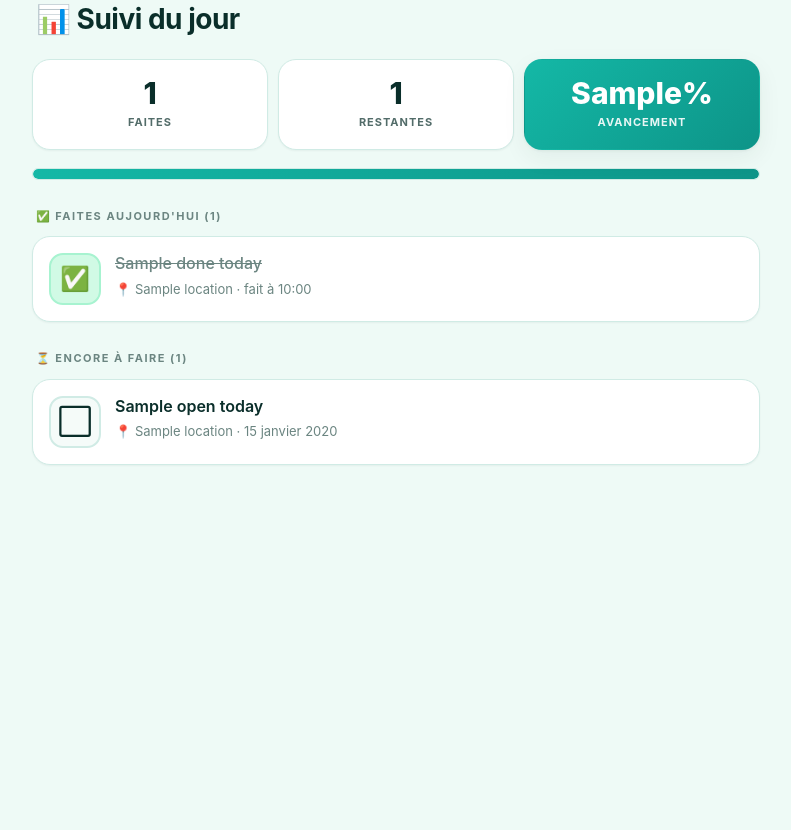
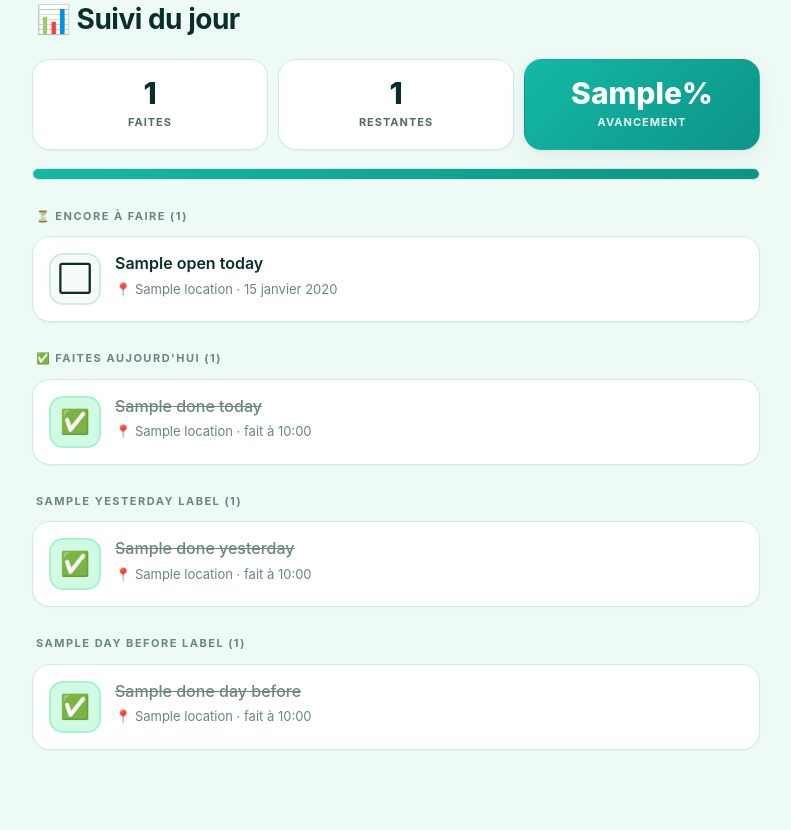
Before and after one commit to mahdibengrine-hub/aola-tasks, a Flask app: template templates/follow.html in a window 1280 px wide. Shown: the part 135-965 px from the top of the page, without its empty margins (244-1035 px from the left). Before the commit the page ends 600 px from the top, so only its background shows below. Run offline with Flask 3, Linux system fonts and the light colour scheme; the template is opened without the code that fills it: most values are stand-ins (such as "Sample title", 1, 10 or a date in 2020).

Commit message:
Vider retards/journee deplace dans Suivi + historique limite a 2j + purge auto

```diff
--- a/app.py
+++ b/app.py
@@ -139,9 +139,21 @@ def require_token(token, env_key):
         abort(404)
 
 
+def purge_old_history():
+    """Supprime les taches faites il y a plus de 2 jours pour alleger la DB.
+    Hier et avant-hier sont conserves (utilises dans Suivi)."""
+    db = get_db()
+    cutoff = (date.today() - timedelta(days=2)).isoformat()
+    db.execute(
+        "DELETE FROM task WHERE done_at IS NOT NULL AND date(done_at) < ?",
+        (cutoff,))
+    db.commit()
+
+
 def generate_today_recurring():
     """Crée les tâches du jour à partir des récurrentes actives,
     sauf si elles sont marquées 'skip' pour ce jour."""
+    purge_old_history()
     db = get_db()
     td = today_iso()
     weekday = str(date.today().isoweekday())
@@ -493,29 +505,51 @@ def admin_calendar(token):
 def admin_follow(token):
     require_token(token, 'ADMIN_TOKEN')
     db = get_db()
-    td = today_iso()
-    open_today = db.execute(
+    today = date.today()
+    td = today.isoformat()
+    yesterday  = today - timedelta(days=1)
+    day_before = today - timedelta(days=2)
+
+    has_overdue = bool(db.execute(
+        'SELECT 1 FROM task WHERE done_at IS NULL AND due_date<? LIMIT 1',
+        (td,)).fetchone())
+
+    open_today_rows = db.execute(
         'SELECT * FROM task WHERE done_at IS NULL AND (due_date<=? OR due_date IS NULL) '
         'ORDER BY priority DESC, due_date ASC, id ASC', (td,)).fetchall()
     open_view = []
-    for t in open_today:
+    for t in open_today_rows:
         d = dict(t)
         d['is_waiting']  = bool(t['due_date'] and t['due_date'] < td)
         d['is_priority'] = bool(t['priority'])
         open_view.append(d)
+
     done_today = db.execute(
         "SELECT * FROM task WHERE date(done_at)=? ORDER BY done_at ASC",
         (td,)).fetchall()
-    total = len(open_today) + len(done_today)
+    done_yesterday = db.execute(
+        "SELECT * FROM task WHERE date(done_at)=? ORDER BY done_at ASC",
+        (yesterday.isoformat(),)).fetchall()
+    done_day_before = db.execute(
+        "SELECT * FROM task WHERE date(done_at)=? ORDER BY done_at ASC",
+        (day_before.isoformat(),)).fetchall()
+
+    total = len(open_today_rows) + len(done_today)
     pct_done = round(100 * len(done_today) / total) if total else 0
     return render_template('follow.html',
                            open_today=open_view,
                            done_today=done_today,
+                           done_yesterday=done_yesterday,
+                           done_day_before=done_day_before,
+                           yesterday_label=fr_long(yesterday).capitalize(),
+                           day_before_label=fr_long(day_before).capitalize(),
                            total=total,
                            pct_done=pct_done,
+                           has_overdue=has_overdue,
+                           has_today=bool(open_today_rows),
                            token=token,
                            today=td,
-                           today_label=fr_long(date.today()))
+                           today_label=fr_long(today).capitalize())
 
 
 # ── Landing ───────────────────────────────────────────────────────────────
--- a/templates/follow.html
+++ b/templates/follow.html
@@ -27,23 +27,23 @@
   <div class="progress-bar" style="width:{{ pct_done }}%"></div>
 </div>
 
-<h2 class="section-title">✅ Faites aujourd'hui ({{ done_today|length }})</h2>
-{% if done_today %}
-<ul class="tasks done">
-  {% for t in done_today %}
-  <li class="task">
-    <div class="check checked" aria-hidden="true">✅</div>
-    <div class="task-body">
-      <div class="task-title strike">{{ t.title }}</div>
-      <div class="task-meta">
-        {% if t.location %}📍 {{ t.location }} · {% endif %}fait à {{ t.done_at[11:16] }}
-      </div>
-    </div>
-  </li>
-  {% endfor %}
-</ul>
-{% else %}
-<div class="empty soft">Liste vide.</div>
+{% if has_overdue or has_today %}
+<div class="row" style="gap:8px;margin-bottom:20px">
+  {% if has_overdue %}
+  <form method="POST" action="{{ url_for('admin_clear_overdue', token=token) }}"
+        onsubmit="return confirm('Supprimer toutes les tâches en retard ?');"
+        style="flex:1">
+    <button type="submit" class="btn-clear" style="width:100%">🗑 Vider les retards</button>
+  </form>
+  {% endif %}
+  {% if has_today %}
+  <form method="POST" action="{{ url_for('admin_clear_today', token=token) }}"
+        onsubmit="return confirm('Supprimer TOUTES les tâches du jour (récurrentes incluses) ?');"
+        style="flex:1">
+    <button type="submit" class="btn-clear" style="width:100%">🗑 Vider la journée</button>
+  </form>
+  {% endif %}
+</div>
 {% endif %}
 
 <h2 class="section-title">⏳ Encore à faire ({{ open_today|length }})</h2>
@@ -67,6 +67,59 @@
   {% endfor %}
 </ul>
 {% else %}
-<div class="empty">Liste vide.</div>
+<div class="empty">🎉 Toutes les tâches du jour sont faites.</div>
+{% endif %}
+
+<h2 class="section-title">✅ Faites aujourd'hui ({{ done_today|length }})</h2>
+{% if done_today %}
+<ul class="tasks done">
+  {% for t in done_today %}
+  <li class="task">
+    <div class="check checked" aria-hidden="true">✅</div>
+    <div class="task-body">
+      <div class="task-title strike">{{ t.title }}</div>
+      <div class="task-meta">
+        {% if t.location %}📍 {{ t.location }} · {% endif %}fait à {{ t.done_at[11:16] }}
+      </div>
+    </div>
+  </li>
+  {% endfor %}
+</ul>
+{% else %}
+<div class="empty soft">Rien de coché pour l'instant.</div>
+{% endif %}
+
+{% if done_yesterday %}
+<h2 class="section-title">{{ yesterday_label }} ({{ done_yesterday|length }})</h2>
+<ul class="tasks done">
+  {% for t in done_yesterday %}
+  <li class="task">
+    <div class="check checked" aria-hidden="true">✅</div>
+    <div class="task-body">
+      <div class="task-title strike">{{ t.title }}</div>
+      <div class="task-meta">
+        {% if t.location %}📍 {{ t.location }} · {% endif %}fait à {{ t.done_at[11:16] }}
+      </div>
+    </div>
+  </li>
+  {% endfor %}
+</ul>
+{% endif %}
+
+{% if done_day_before %}
+<h2 class="section-title">{{ day_before_label }} ({{ done_day_before|length }})</h2>
+<ul class="tasks done">
+  {% for t in done_day_before %}
+  <li class="task">
+    <div class="check checked" aria-hidden="true">✅</div>
+    <div class="task-body">
+      <div class="task-title strike">{{ t.title }}</div>
+      <div class="task-meta">
+        {% if t.location %}📍 {{ t.location }} · {% endif %}fait à {{ t.done_at[11:16] }}
+      </div>
+    </div>
+  </li>
+  {% endfor %}
+</ul>
 {% endif %}
 {% endblock %}
```
Also changed, not shown: templates/admin.html (+2 -18 lines).
